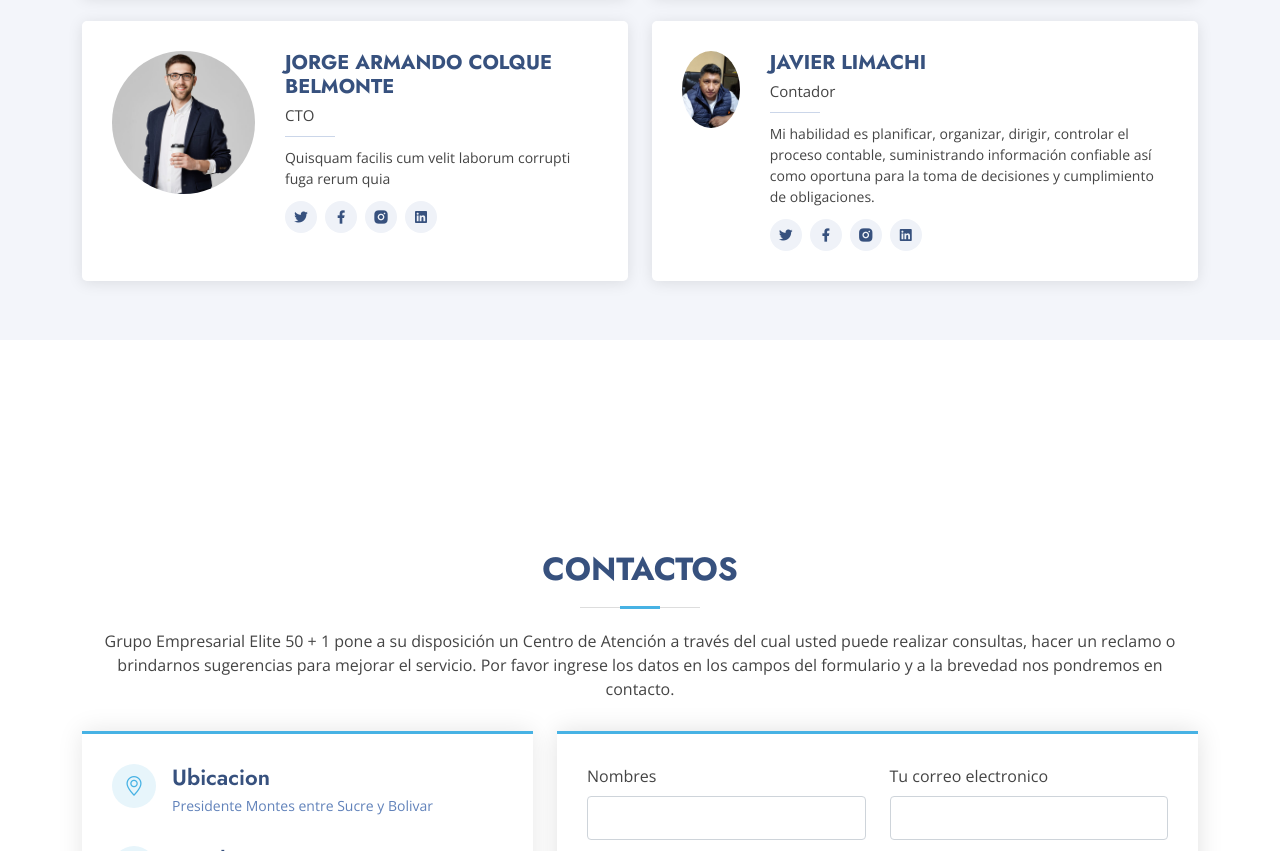
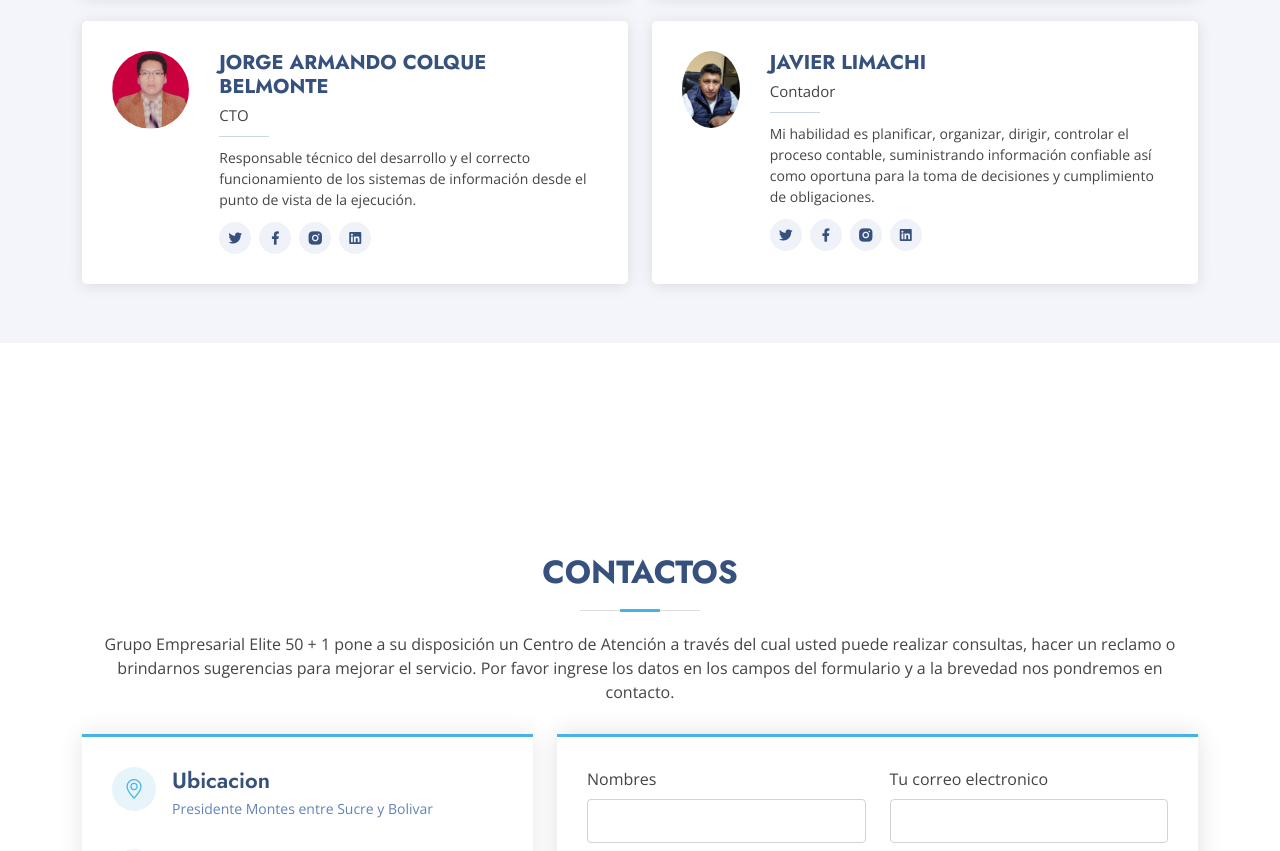
Before and after one commit to JesusFlores8/Paginawebbuscandotesoro, a plain HTML site: page index.html in a window 1280 px wide. Shown: the part 5671-6522 px from the top of the page. Drawn offline with nearby package versions, Linux system fonts and the light colour scheme.

Commit message:
acualizacion de  parametros  e imagen

```diff
--- a/index.html
+++ b/index.html
@@ -513,11 +513,11 @@
 
           <div class="col-lg-6 mt-4" data-aos="zoom-in" data-aos-delay="300">
             <div class="member d-flex align-items-start">
-              <div class="pic"><img src="assets/img/team/team-3.jpg" class="img-fluid" alt=""></div>
+              <div class="pic"><img src="assets/img/team/jorge.jpg" class="img-fluid" alt=""></div>
               <div class="member-info">
                 <h4>JORGE ARMANDO COLQUE BELMONTE </h4>
                 <span>CTO</span>
-                <p>Quisquam facilis cum velit laborum corrupti fuga rerum quia</p>
+                <p>Responsable técnico del desarrollo y el correcto funcionamiento de los sistemas de información desde el punto de vista de la ejecución.</p>
                 <div class="social">
                   <a href=""><i class="ri-twitter-fill"></i></a>
                   <a href=""><i class="ri-facebook-fill"></i></a>
```
Also changed, not shown: assets/img/team/jorge.jpg (added), assets/img/team/team-3.jpg (deleted).
